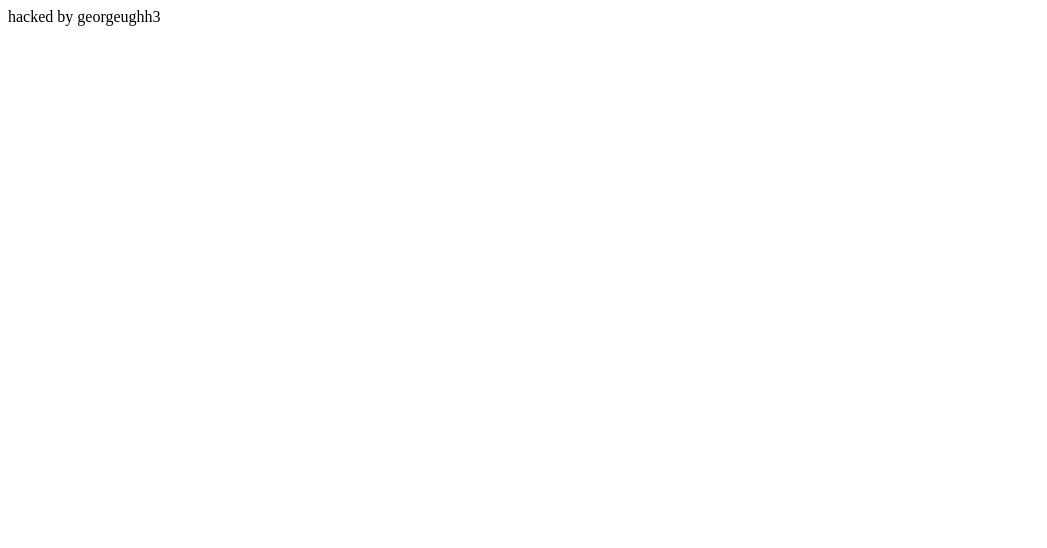
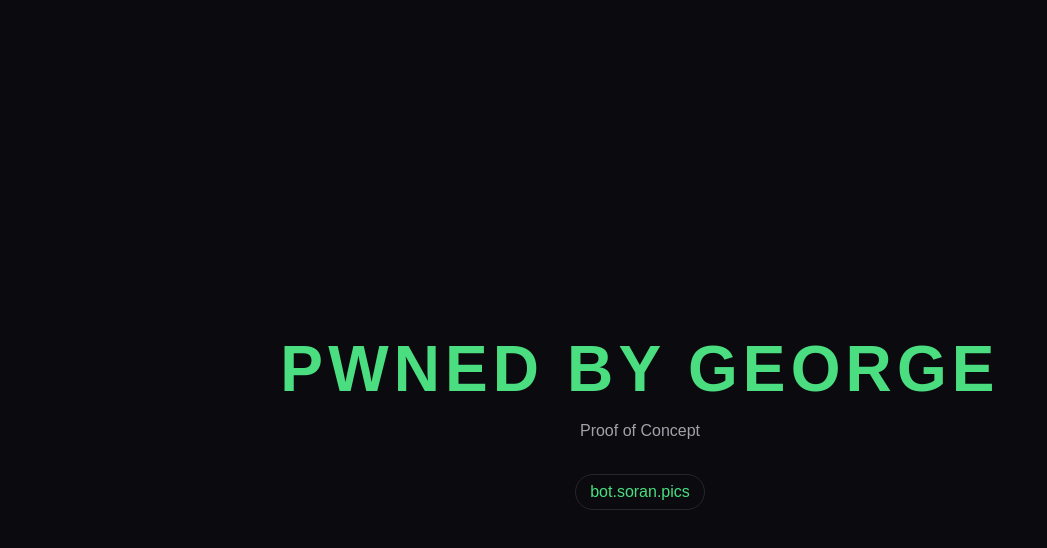
Before and after one commit to georgeughhh/PoC, a plain HTML site: page PoC.html in a window 1280 px wide. Shown: the whole page, without its empty margins (0-1047 px from the left). Drawn offline with Linux system fonts and the light colour scheme.

Commit message:
Update PoC.html

```diff
--- a/PoC.html
+++ b/PoC.html
@@ -1 +1,51 @@
-hacked by georgeughh3
+
+<!DOCTYPE html>
+<html lang="en">
+<head>
+  <meta charset="UTF-8">
+  <meta name="viewport" content="width=device-width, initial-scale=1">
+  <title>Pwned by George</title>
+  <style>
+    * { box-sizing: border-box; }
+
+    body {
+      margin: 0;
+      min-height: 100vh;
+      display: grid;
+      place-items: center;
+      background: #0b0b0f;
+      color: #f4f4f5;
+      font-family: Arial, sans-serif;
+      text-align: center;
+    }
+
+    h1 {
+      color: #4ade80;
+      font-size: clamp(2rem, 7vw, 4rem);
+      letter-spacing: 0.08em;
+      margin-bottom: 12px;
+    }
+
+    p {
+      color: #a1a1aa;
+      font-size: 1rem;
+    }
+
+    .tag {
+      display: inline-block;
+      margin-top: 18px;
+      padding: 8px 14px;
+      border: 1px solid #27272a;
+      border-radius: 999px;
+      color: #4ade80;
+    }
+  </style>
+</head>
+<body>
+  <main>
+    <h1>PWNED BY GEORGE</h1>
+    <p>Proof of Concept</p>
+    <div class="tag">bot.soran.pics</div>
+  </main>
+</body>
+</html>
```
